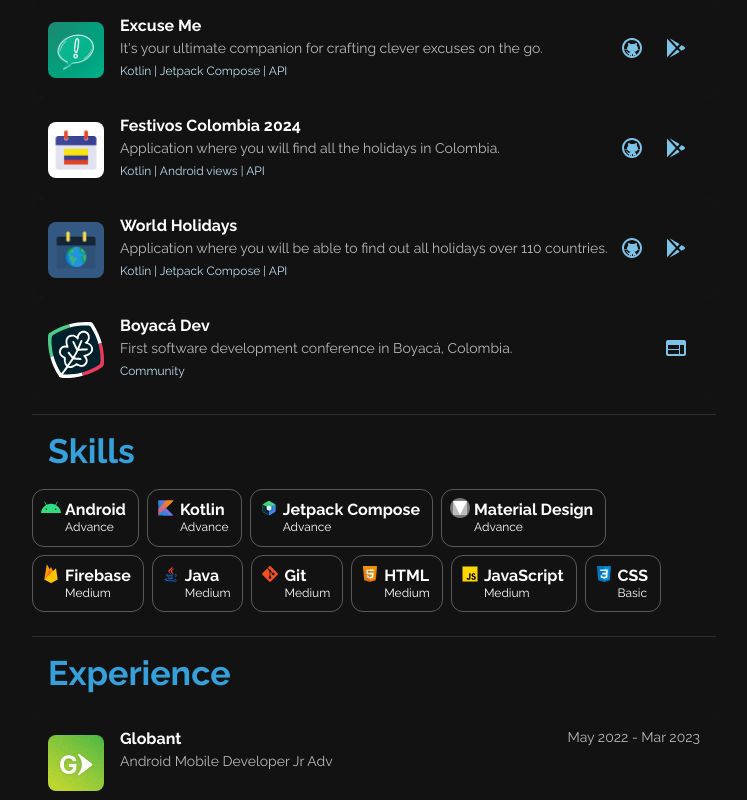
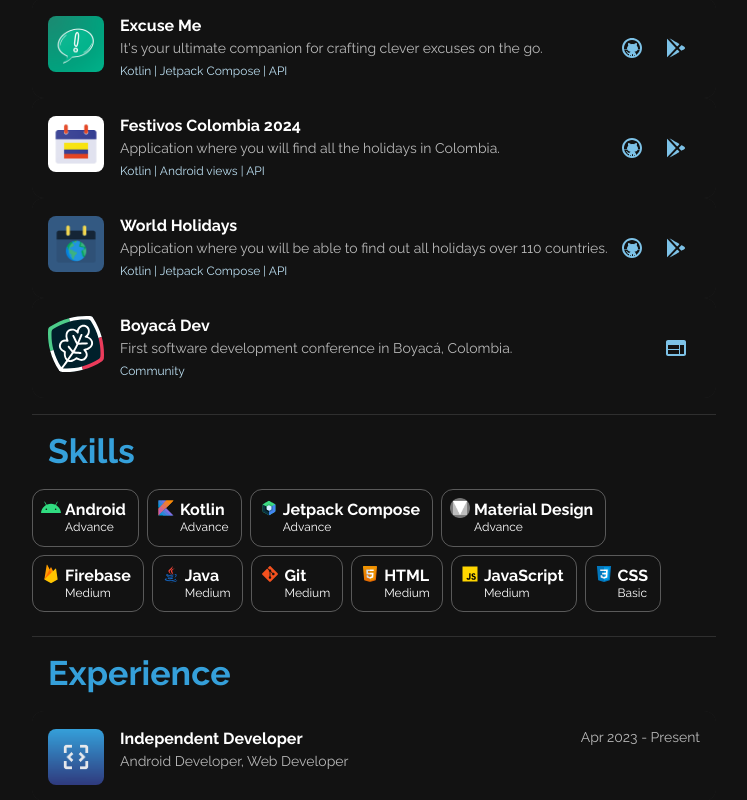
Before and after one commit to jimmyale3102/jimmyplazas.dev, a React (Create React App) app: page / in a window 1280 px wide. Shown: the part 720-1520 px from the top of the page, without its empty margins (266-1013 px from the left). Built offline with nearby package versions, Linux system fonts and the light colour scheme.

Commit message:
Add default logo for experience

```diff
--- a/public/experience.json
+++ b/public/experience.json
@@ -1,4 +1,15 @@
 [
+  {
+    "iconSrc": "./assets/default.png",
+    "title": "Independent Developer",
+    "time": "Apr 2023 - Present",
+    "description": "Android Developer, Web Developer",
+    "technologies": "",
+    "url": "https://github.com/jimmyale3102/",
+    "webUrl": "",
+    "gitHubUrl": "",
+    "playStoreUrl": ""
+  },
   {
     "iconSrc": "./assets/companies/globant_logo.jpeg",
     "title": "Globant",
--- a/src/components/Home/ProjectItem.js
+++ b/src/components/Home/ProjectItem.js
@@ -30,7 +30,7 @@ function ProjectItem({ iconSrc, title, time, description, technologies, url, web
                   height: '100%',
                   maxHeight: '56px',
                   maxWidth: '56px',
-                  marginTop: '8px',
+                  marginTop: '2px',
                   borderRadius: BorderRadiusMedium
                 }}
               />
@@ -38,7 +38,7 @@ function ProjectItem({ iconSrc, title, time, description, technologies, url, web
 
             <Grid item style={{ flex: 1 }}>
               <Grid container direction={'row'} display={{display: '-ms-inline-flexbox'}}>
-                <Grid itemc style={{display: 'flex'}}>
+                <Grid item style={{display: 'flex'}}>
                   <Typography variant="body1" fontWeight={'bold'}>
                     {title}
                   </Typography>
```
Also changed, not shown: public/assets/default.png (added).
